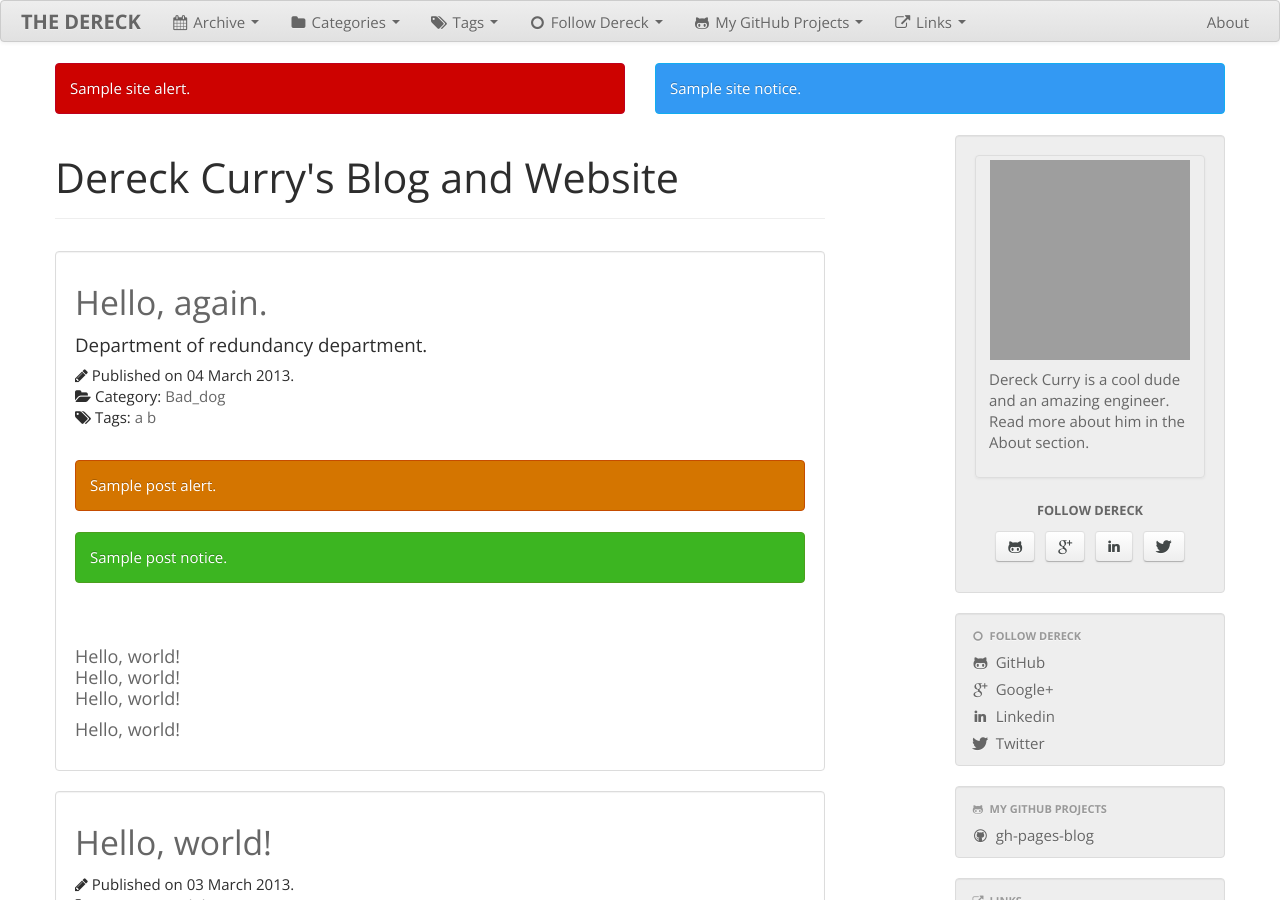
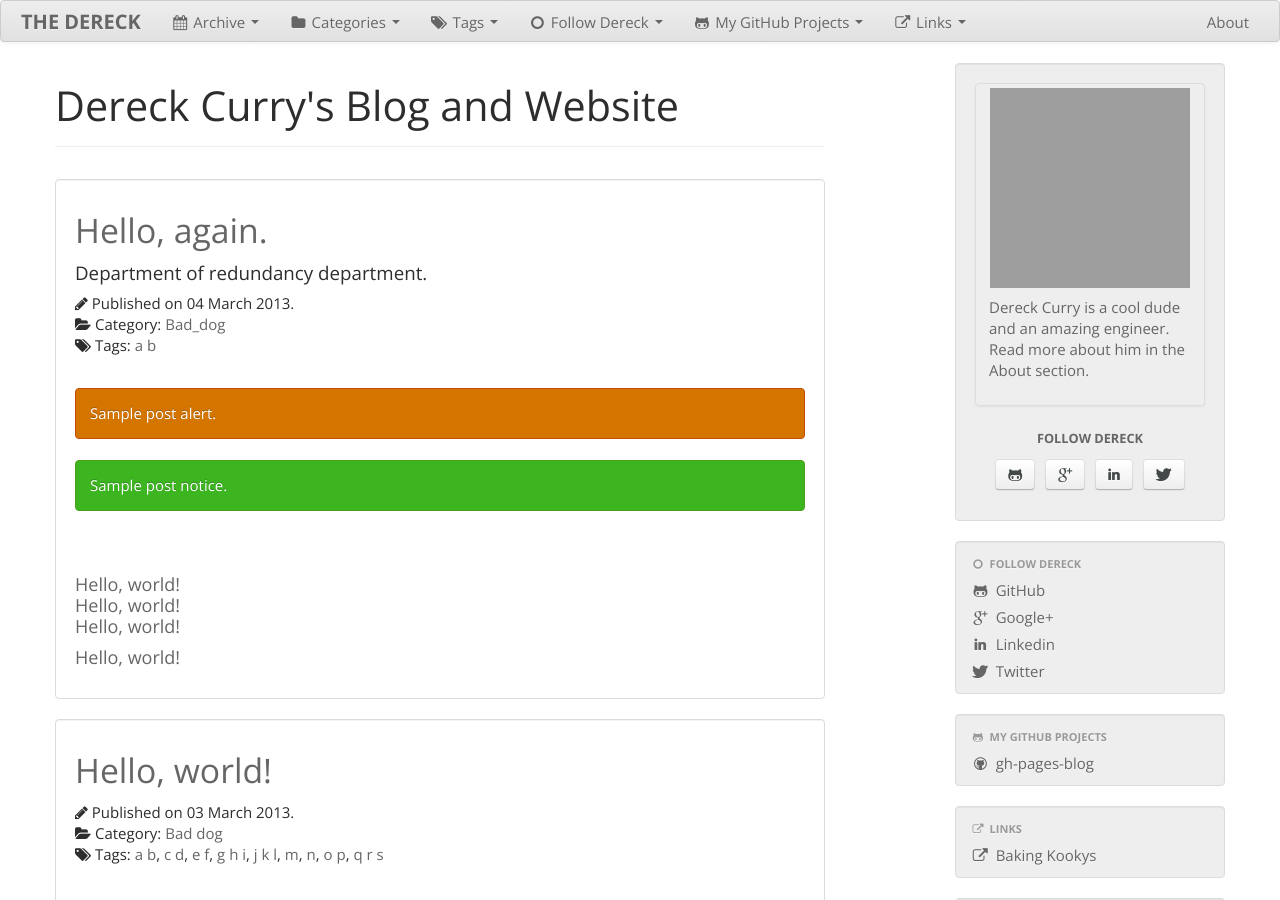
Before and after one commit to thedereck/thedereck.github.com, a Jekyll site: the page built from index.html, in a window 1280 px wide and 900 px high. Built offline with Jekyll 4.4.1, drawn with Linux system fonts in a browser that asks for light colours; grey boxes are pictures that could not be loaded.

Commit message:
Removing site alerts

```diff
--- a/_config.yml
+++ b/_config.yml
@@ -15,8 +15,8 @@ favicon :
     full_url : false
     type : false
 
-alert : Sample site alert.
-notice : Sample site notice.
+alert : false
+notice : false
 
 sections:
   brief_bio :
```
